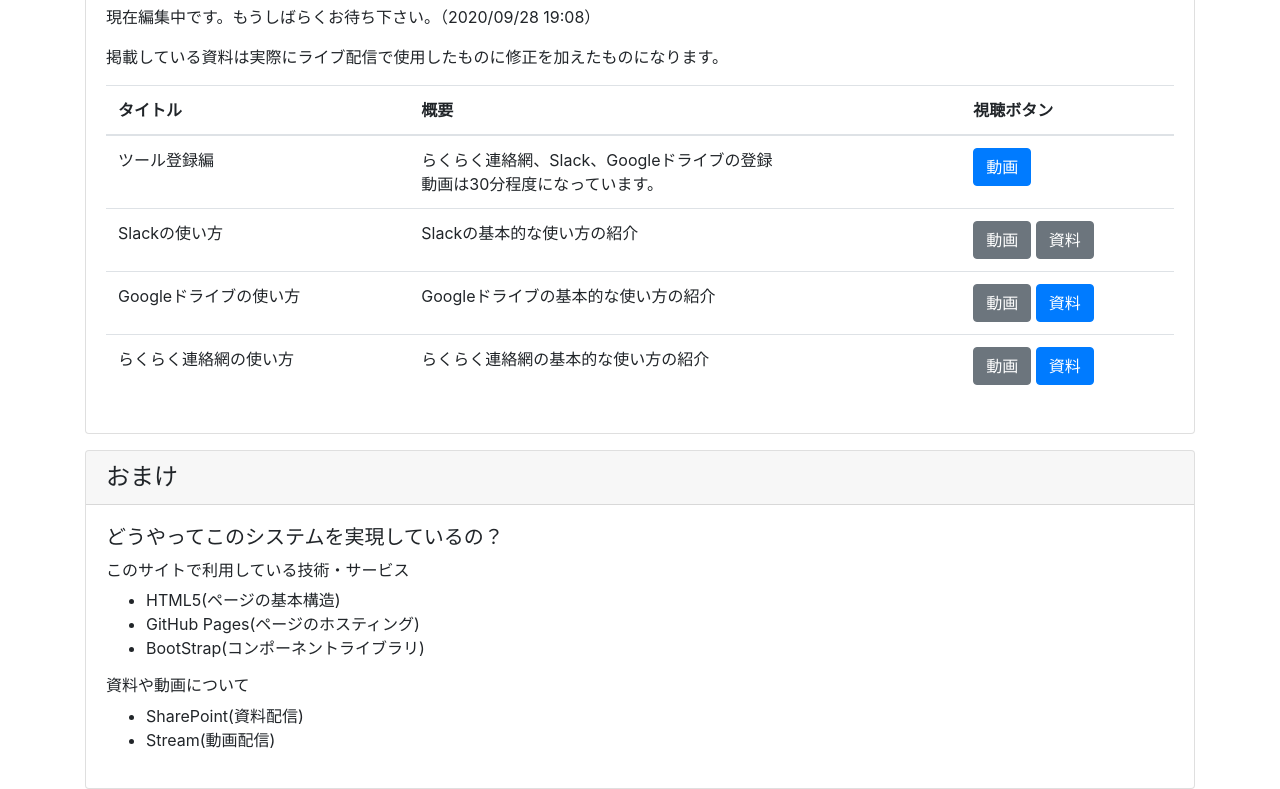
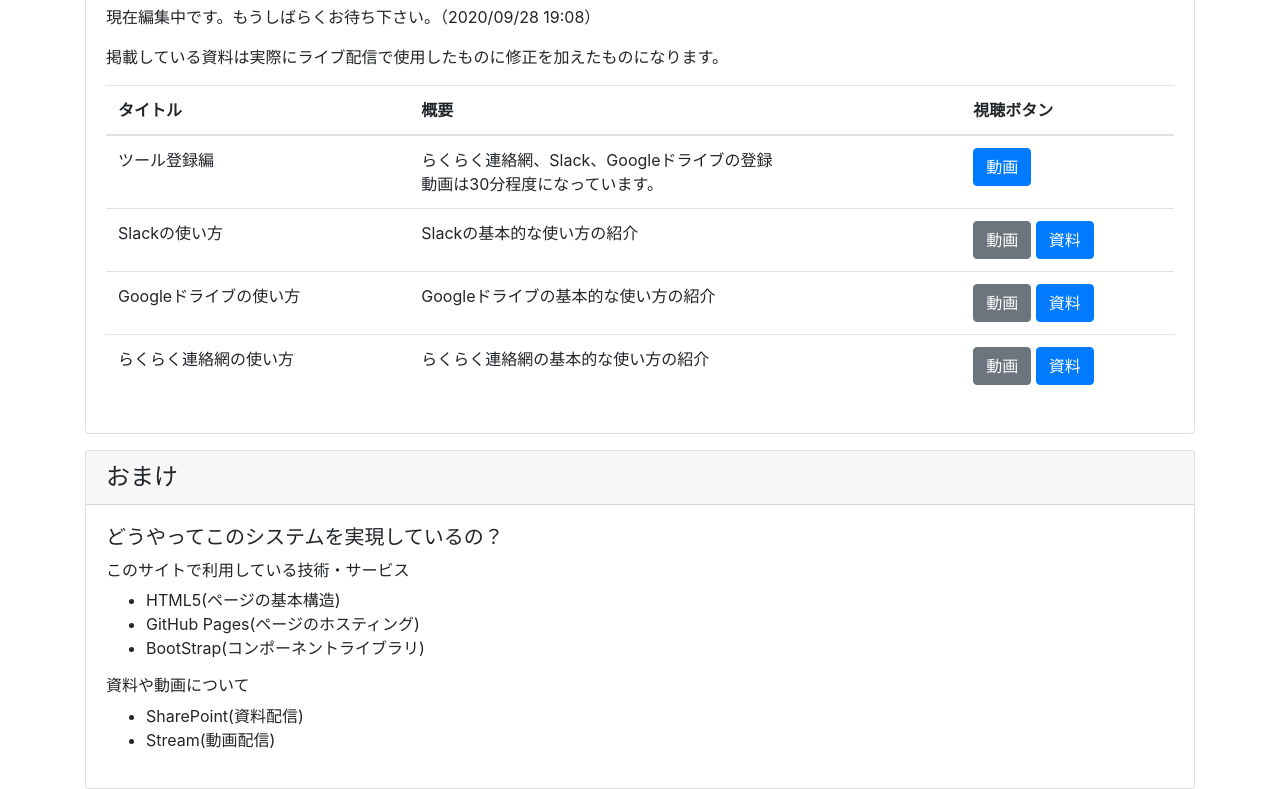
Before and after one commit to katota1114/gitoolinit, a plain HTML site: page index.html in a window 1280 px wide. Shown: the part 1454-2243 px from the top of the page. Drawn offline with nearby package versions, Linux system fonts and the light colour scheme.

Commit message:
[add] slide link

```diff
--- a/index.html
+++ b/index.html
@@ -130,7 +130,7 @@
                             <td>Slackの基本的な使い方の紹介</td>
                             <td>
                                 <div class="btn btn-secondary" role="button">動画</div>
-                                <div class="btn btn-secondary" role="button">資料</div>
+                                <a href="https://nitechict.sharepoint.com/sites/2020420_prv/Shared%20Documents/General/%E3%83%84%E3%83%BC%E3%83%AB%E7%99%BB%E9%8C%B2%E3%83%9E%E3%83%8B%E3%83%A5%E3%82%A2%E3%83%AB/Slack%E5%AE%9F%E8%B7%B5%E7%B7%A8.pdf" class="btn btn-primary" role="button">資料</a>
                             </td>
                         </tr>
                         <tr>
```
